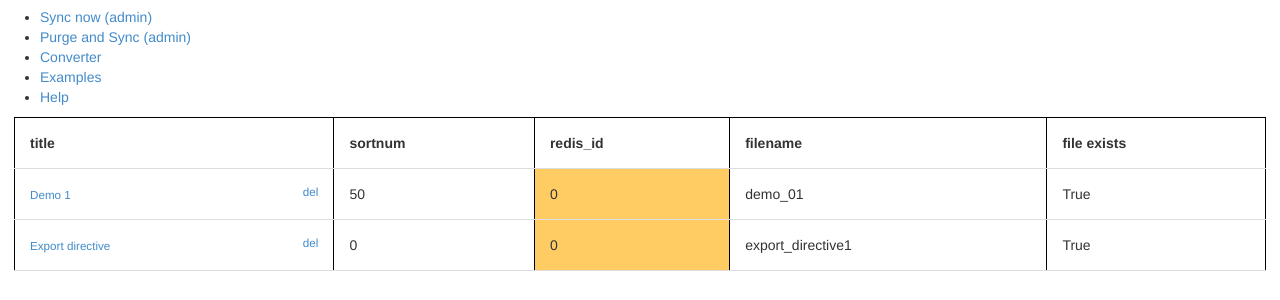
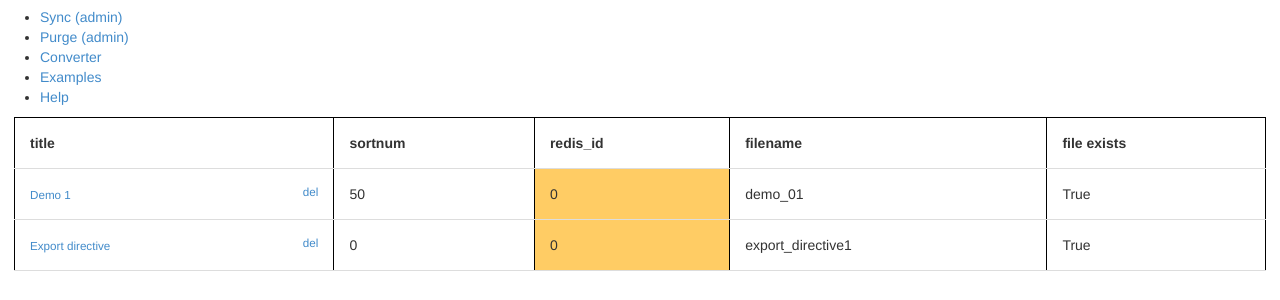
Before and after one commit to abulka/pyrpn, a Flask app: page /sync in a window 1280 px wide. Shown: the part 72-372 px from the top of the page. Run offline with Flask 2, Linux system fonts and the light colour scheme; data that the repository does not hold is empty.

Commit message:
updated export example, and renamed purge link

```diff
--- a/templates/examples_sync.html
+++ b/templates/examples_sync.html
@@ -7,8 +7,8 @@
 
 <ul>
     {% if admin %}
-    <li><a href="/sync?do=1">Sync now (admin)</a></li>
-    <li><a href="/sync?purge=1">Purge and Sync (admin)</a></li>
+    <li><a href="/sync?do=1">Sync (admin)</a></li>
+    <li><a href="/sync?purge=1">Purge (admin)</a></li>
     {% endif %}
     <li><a href="/">Converter</a></li>
     <li><a href="/examples">Examples</a></li>
```
Also changed, not shown: examples/export_directive1.json (+1 -1 lines).
